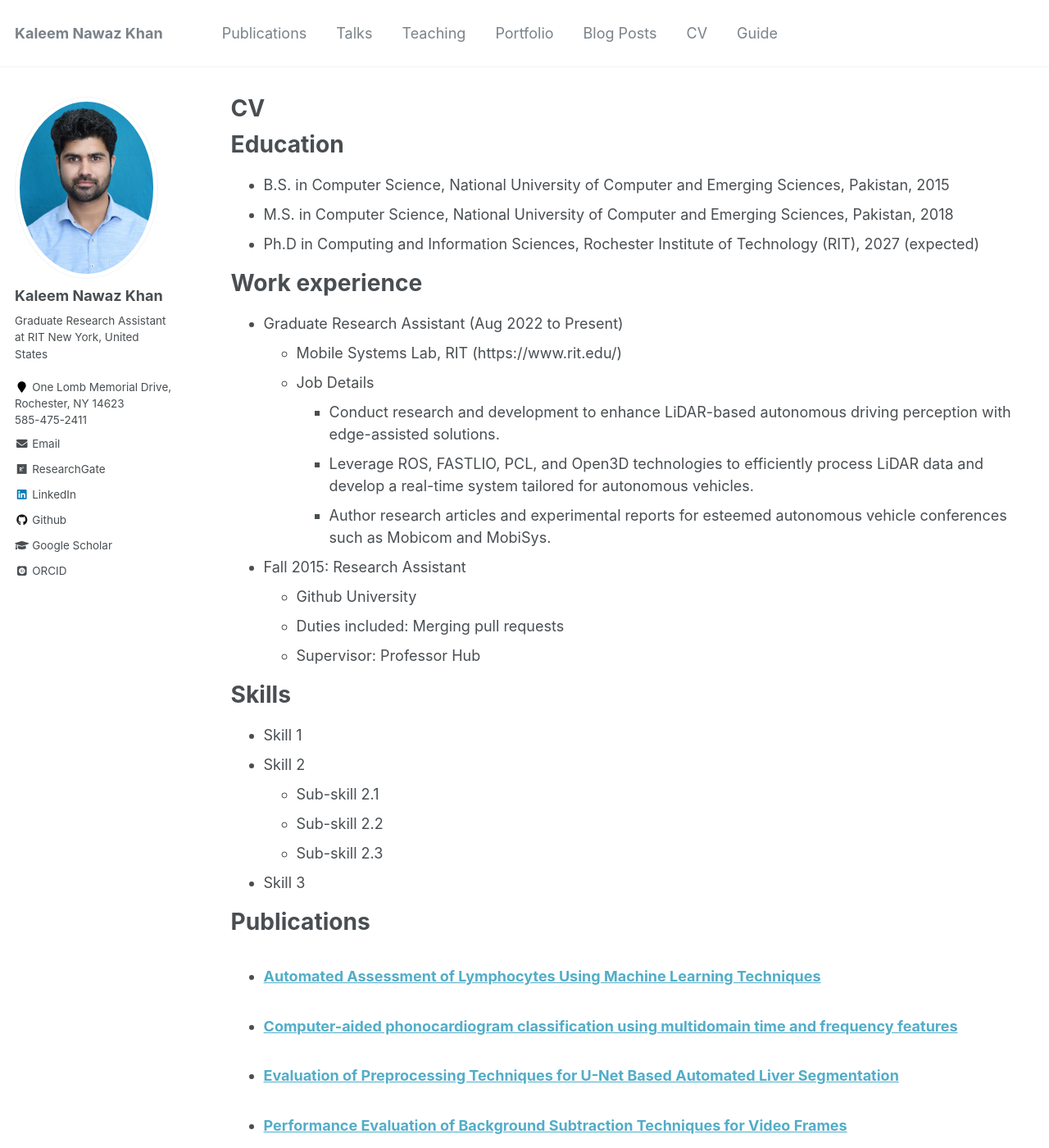
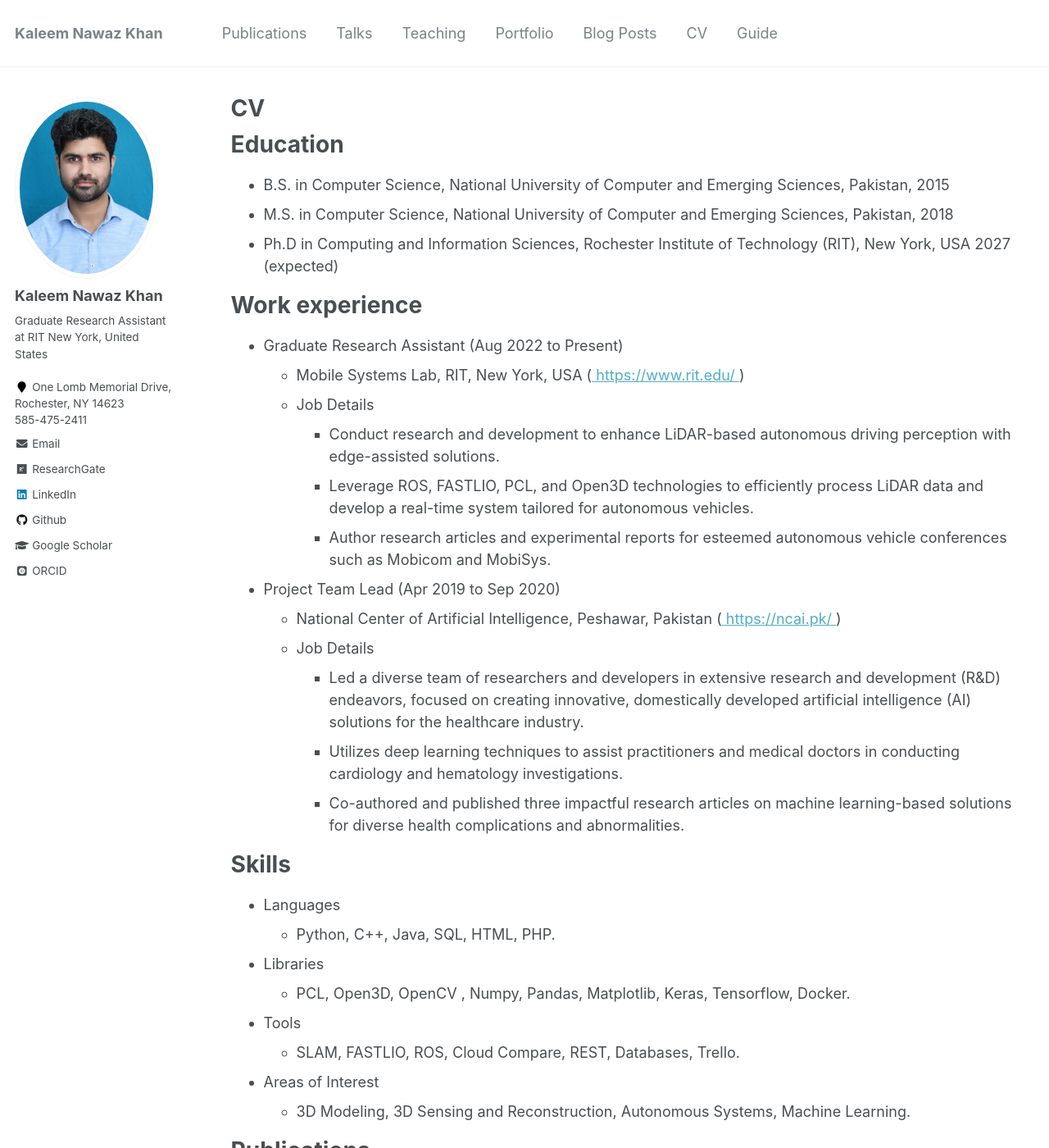
Before and after one commit to KaleemNwzKhan/KaleemNwzKhan.github.io, a Jekyll site: the page built from _pages/cv.md, in a window 1280 px wide and 1400 px high. Shown: the whole window at 82% size. Built offline with Jekyll 4.4.1, drawn with Linux system fonts in a browser that asks for light colours; some web fonts are replaced; some of the changed text lies outside the part shown.

Commit message:
Changes Added

```diff
--- a/_pages/cv.md
+++ b/_pages/cv.md
@@ -13,30 +13,35 @@ Education
 ======
 * B.S. in Computer Science, National University of Computer and Emerging Sciences, Pakistan, 2015
 * M.S. in Computer Science, National University of Computer and Emerging Sciences, Pakistan, 2018
-* Ph.D in Computing and Information Sciences, Rochester Institute of Technology (RIT), 2027 (expected)
+* Ph.D in Computing and Information Sciences, Rochester Institute of Technology (RIT), New York, USA 2027 (expected)
 
 Work experience
 ======
 * Graduate Research Assistant (Aug 2022 to Present)
-  * Mobile Systems Lab, RIT (https://www.rit.edu/)
+  * Mobile Systems Lab, RIT, New York, USA (<a href="https://www.rit.edu/"> https://www.rit.edu/ </a>)
   * Job Details
     * Conduct research and development to enhance LiDAR-based autonomous driving perception with edge-assisted solutions.
     * Leverage ROS, FASTLIO, PCL, and Open3D technologies to efficiently process LiDAR data and develop a real-time system tailored for autonomous vehicles.
     * Author research articles and experimental reports for esteemed autonomous vehicle conferences such as Mobicom and MobiSys.
 
-* Fall 2015: Research Assistant
-  * Github University
-  * Duties included: Merging pull requests
-  * Supervisor: Professor Hub
+* Project Team Lead (Apr 2019 to Sep 2020)
+  * National Center of Artificial Intelligence, Peshawar, Pakistan (<a href="https://ncai.pk/)"> https://ncai.pk/ </a>)
+  * Job Details
+    * Led a diverse team of researchers and developers in extensive research and development (R&D) endeavors, focused on creating innovative, domestically developed artificial intelligence (AI) solutions for the healthcare industry.
+    * Utilizes deep learning techniques to assist practitioners and medical doctors in conducting cardiology and hematology investigations.
+    * Co-authored and published three impactful research articles on machine learning-based solutions for diverse health complications and abnormalities.
+
 
 Skills
 ======
-* Skill 1
-* Skill 2
-  * Sub-skill 2.1
-  * Sub-skill 2.2
-  * Sub-skill 2.3
-* Skill 3
+* Languages
+  * Python, C++, Java, SQL, HTML, PHP.
+* Libraries
+  * PCL, Open3D, OpenCV , Numpy, Pandas, Matplotlib,  Keras,  Tensorflow, Docker.
+* Tools
+  * SLAM, FASTLIO, ROS, Cloud Compare, REST, Databases, Trello.
+* Areas of Interest
+  * 3D Modeling, 3D Sensing and Reconstruction, Autonomous Systems, Machine Learning.
 
 Publications
 ======
```
Also changed, not shown: other parts of _pages/cv.md (+0 -4 lines).
